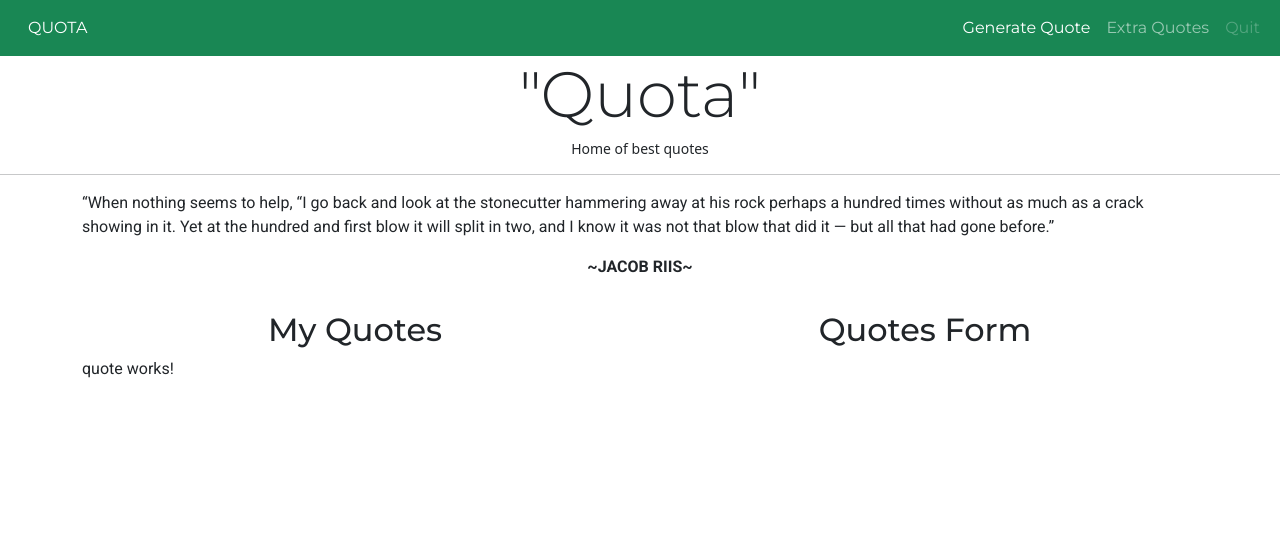
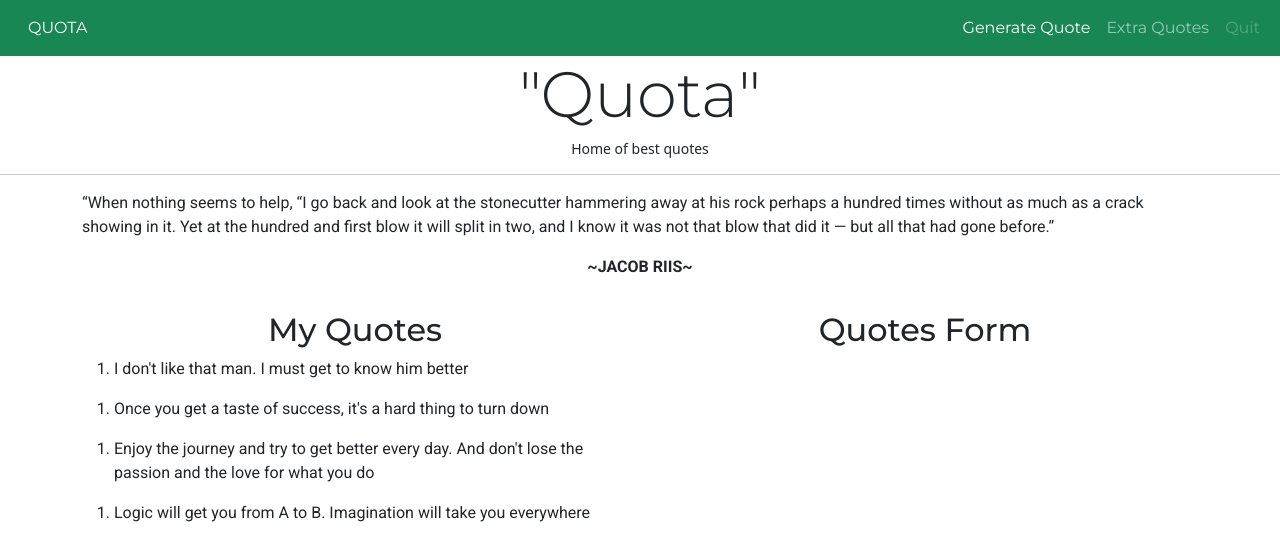
Before and after one commit to Williamsoditi/Quota, an Angular app: page / in a window 1280 px wide. Shown: the top 560 px of the page. Built offline with nearby package versions, Linux system fonts and the light colour scheme.

Commit message:
Feat: Adds logic - This adds the logic to the quote component

```diff
--- a/src/app/quote/quote.component.html
+++ b/src/app/quote/quote.component.html
@@ -1 +1,3 @@
-<p>quote works!</p>
+<ol *ngFor="let quote of quote">
+    <li>{{ quote.quote }}</li>
+</ol>
--- a/src/app/quote/quote.component.ts
+++ b/src/app/quote/quote.component.ts
@@ -1,4 +1,5 @@
 import { Component, OnInit } from '@angular/core';
+import { Quote } from '../quote';
 
 @Component({
   selector: 'app-quote',
@@ -7,6 +8,13 @@ import { Component, OnInit } from '@angular/core';
 })
 export class QuoteComponent implements OnInit {
 
+  quote: Quote[] = [
+    new Quote(1, "Abraham Lincoln", "I don't like that man. I must get to know him better", 0, 0),
+    new Quote(2, "Scottie Pippen", "Once you get a taste of success, it's a hard thing to turn down", 0, 0),
+    new Quote(3, "Nadia Comaneci", "Enjoy the journey and try to get better every day. And don't lose the passion and the love for what you do", 0, 0),
+    new Quote(4, "Albert Einstein", "Logic will get you from A to B. Imagination will take you everywhere", 0, 0),
+  ]
+
   constructor() { }
 
   ngOnInit(): void {
--- a/src/styles.css
+++ b/src/styles.css
@@ -3,6 +3,6 @@
 a, span, h1, h2{
     font-family: 'Montserrat', sans-serif;
 }
-p{
+p, li{
     font-family: 'Roboto', sans-serif;
 }
```
